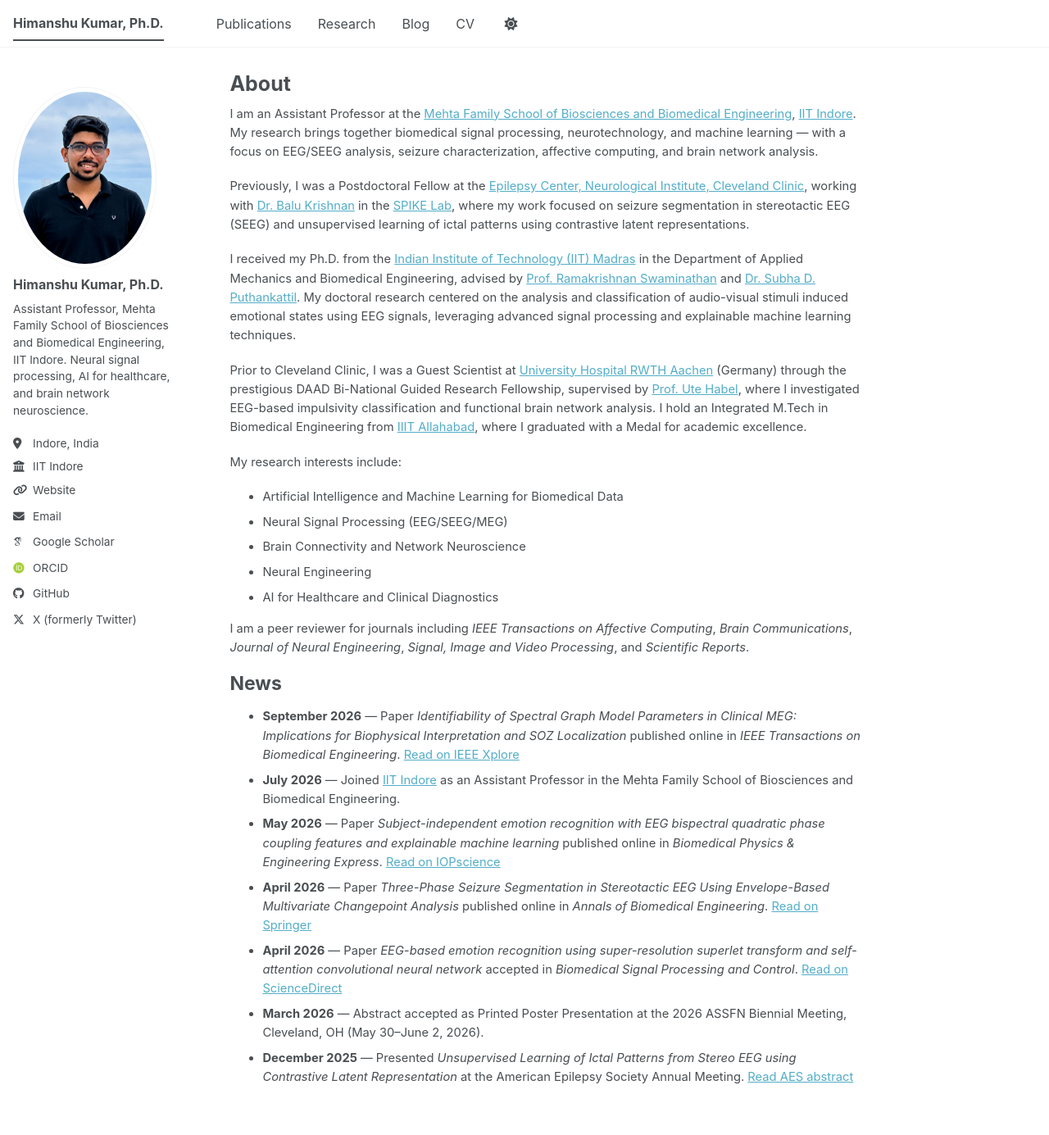
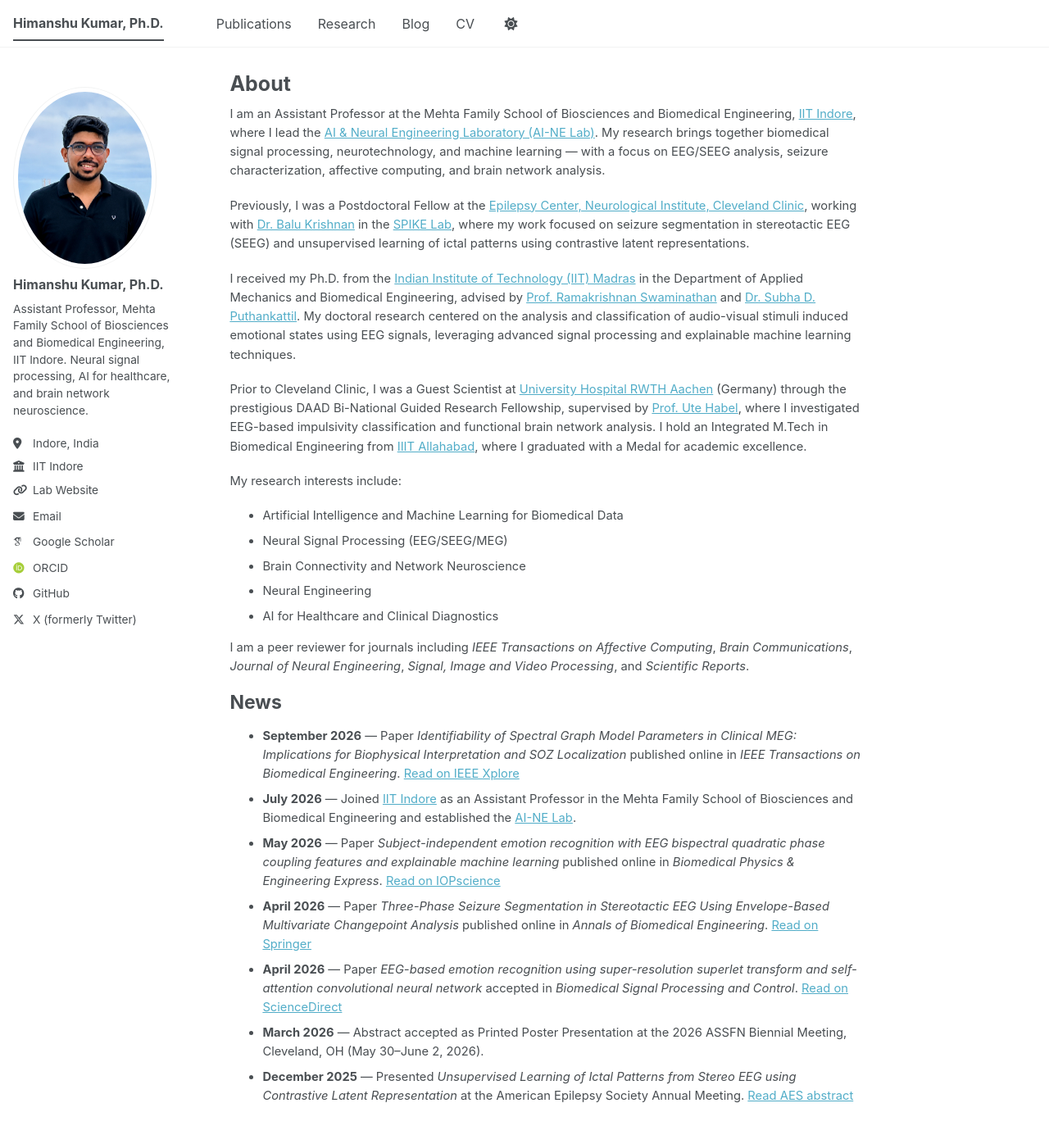
Before and after one commit to himsriv24/himsriv24.github.io, a Jekyll site: the page built from _pages/about.md, in a window 1280 px wide and 1400 px high. Shown: the top 1385 px of the window at 82% size. Built offline with Jekyll 4.4.1, drawn with Linux system fonts in a browser that asks for light colours; some web fonts are replaced; a script bundle is joined from its source files by our own code; library files that are not in the unit come from our copies.

Commit message:
Update site links to point to AI-NE Lab (https://ainelab.github.io)

```diff
--- a/_config.yml
+++ b/_config.yml
@@ -29,7 +29,7 @@ author:
   bio              : "Assistant Professor, Mehta Family School of Biosciences and Biomedical Engineering, IIT Indore. Neural signal processing, AI for healthcare, and brain network neuroscience."
   location         : "Indore, India"
   employer         : "IIT Indore"
-  uri              : "https://bsbe.iiti.ac.in"
+  uri              : "https://ainelab.github.io"
   email            : "himanshu@iiti.ac.in"
 
   # Academic websites
--- a/_data/ui-text.yml
+++ b/_data/ui-text.yml
@@ -24,7 +24,7 @@ en: &DEFAULT_EN
   follow_label               : "Follow:"
   feed_label                 : "Feed"
   powered_by                 : "Powered by"
-  website_label              : "Website"
+  website_label              : "Lab Website"
   email_label                : "Email"
   recent_posts               : "Recent Posts"
   undefined_wpm              : "Undefined parameter words_per_minute at _config.yml"
--- a/_pages/about.md
+++ b/_pages/about.md
@@ -7,7 +7,7 @@ redirect_from:
   - /about.html
 ---
 
-I am an Assistant Professor at the [Mehta Family School of Biosciences and Biomedical Engineering](https://bsbe.iiti.ac.in), [IIT Indore](https://www.iiti.ac.in). My research brings together biomedical signal processing, neurotechnology, and machine learning — with a focus on EEG/SEEG analysis, seizure characterization, affective computing, and brain network analysis.
+I am an Assistant Professor at the Mehta Family School of Biosciences and Biomedical Engineering, [IIT Indore](https://www.iiti.ac.in), where I lead the [AI & Neural Engineering Laboratory (AI-NE Lab)](https://ainelab.github.io). My research brings together biomedical signal processing, neurotechnology, and machine learning — with a focus on EEG/SEEG analysis, seizure characterization, affective computing, and brain network analysis.
 
 Previously, I was a Postdoctoral Fellow at the [Epilepsy Center, Neurological Institute, Cleveland Clinic](https://my.clevelandclinic.org/departments/neurological/depts/epilepsy), working with [Dr. Balu Krishnan](https://www.lerner.ccf.org/clinical/krishnan/) in the [SPIKE Lab](https://spikelab-ccf.github.io/), where my work focused on seizure segmentation in stereotactic EEG (SEEG) and unsupervised learning of ictal patterns using contrastive latent representations.
 
@@ -27,7 +27,7 @@ I am a peer reviewer for journals including *IEEE Transactions on Affective Comp
 News
 ======
 * **September 2026** — Paper *Identifiability of Spectral Graph Model Parameters in Clinical MEG: Implications for Biophysical Interpretation and SOZ Localization* published online in *IEEE Transactions on Biomedical Engineering*. [Read on IEEE Xplore](https://ieeexplore.ieee.org/document/11675923)
-* **July 2026** — Joined [IIT Indore](https://www.iiti.ac.in/) as an Assistant Professor in the Mehta Family School of Biosciences and Biomedical Engineering.
+* **July 2026** — Joined [IIT Indore](https://www.iiti.ac.in/) as an Assistant Professor in the Mehta Family School of Biosciences and Biomedical Engineering and established the [AI-NE Lab](https://ainelab.github.io).
 * **May 2026** — Paper *Subject-independent emotion recognition with EEG bispectral quadratic phase coupling features and explainable machine learning* published online in *Biomedical Physics & Engineering Express*. [Read on IOPscience](https://iopscience.iop.org/article/10.1088/2057-1976/ae711a)
 * **April 2026** — Paper *Three-Phase Seizure Segmentation in Stereotactic EEG Using Envelope-Based Multivariate Changepoint Analysis* published online in *Annals of Biomedical Engineering*. [Read on Springer](https://doi.org/10.1007/s10439-026-04097-7)
 * **April 2026** — Paper *EEG-based emotion recognition using super-resolution superlet transform and self-attention convolutional neural network* accepted in *Biomedical Signal Processing and Control*. [Read on ScienceDirect](https://www.sciencedirect.com/science/article/pii/S1746809426009043?dgcid=author)
```
Also changed, not shown: README.md (+2 -1 lines), _pages/cv.md (+2 -1 lines).
